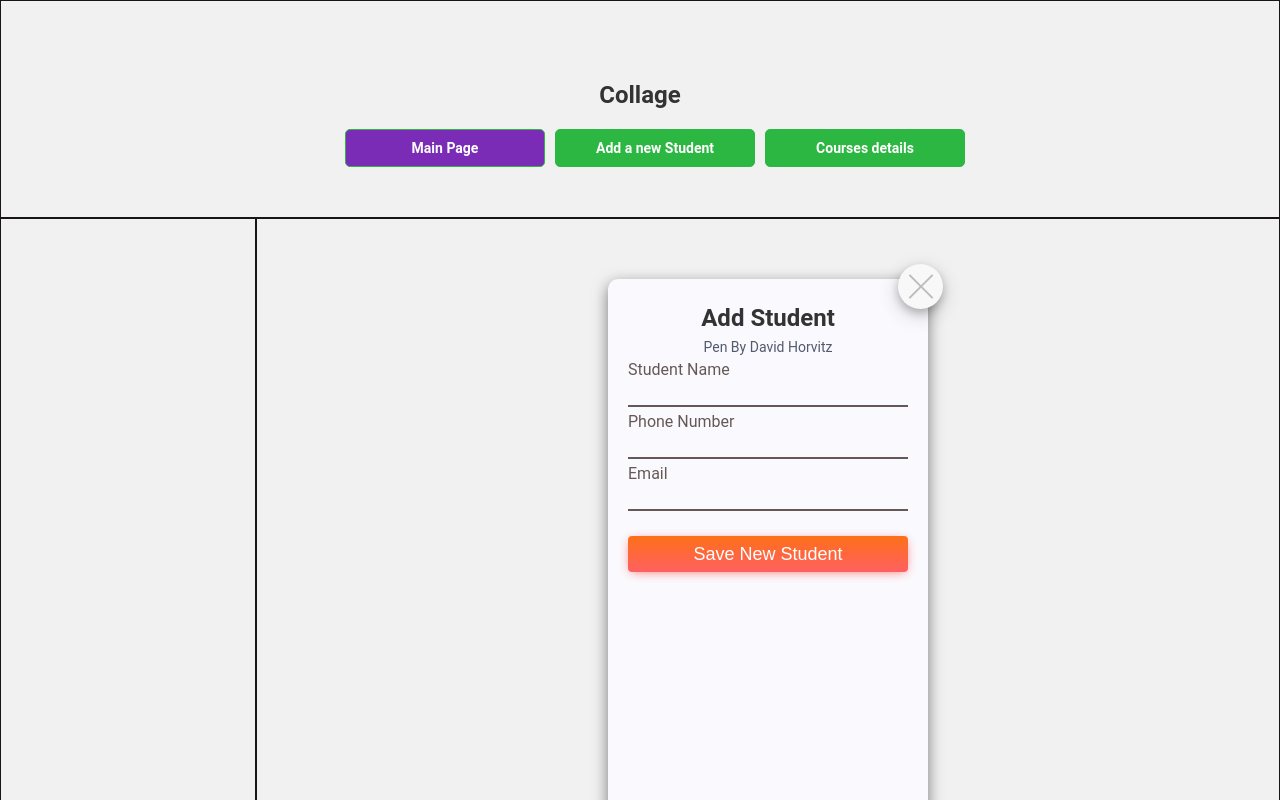
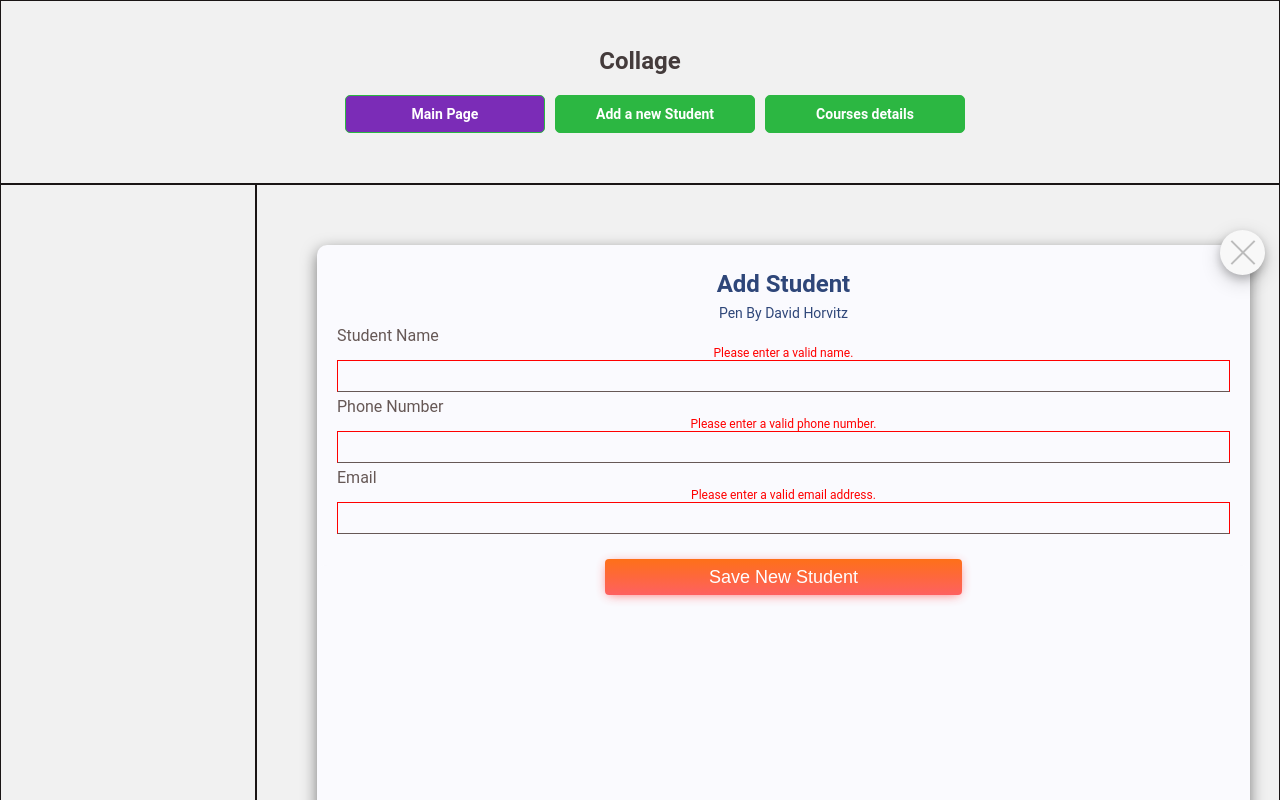
Before and after one commit to DavidHorvitz/collageClient, a React (Create React App) app: page /add-student in a window 1280 px wide. Shown: the top 800 px of the page. Built offline with nearby package versions, Linux system fonts and the light colour scheme; no server answers.

Commit message:
I added some validate to get Students Courses

```diff
--- a/src/components/CRUD/Student/AddStudent.jsx
+++ b/src/components/CRUD/Student/AddStudent.jsx
@@ -4,7 +4,7 @@ import ButtonClose from "../../Templates/ButtonClose/ButtonClose";
 import { useNavigate } from "react-router-dom";
 import { useDispatch } from "react-redux";
 import { addStudent } from "../../../store/actions/student/setStudent";
-
+import { isNameValid, isPhoneNumberValid, isEmailValid } from "../../../validation/inputValidation";
 const AddStudent = () => {
     const dispatch = useDispatch();
     const navigate = useNavigate();
@@ -21,6 +21,20 @@ const AddStudent = () => {
     }, [close, navigate]);
 
     const saveData = () => {
+        if (!isNameValid(Name)) {
+            alert('Please enter a valid name.');
+            return;
+        }
+
+        if (!isPhoneNumberValid(PhoneNumber)) {
+            alert('Please enter a valid phone number.');
+            return;
+        }
+
+        if (!isEmailValid(Email)) {
+            alert('Please enter a valid email address.');
+            return;
+        }
         const objData = {
             Name: Name,
             PhoneNumber: PhoneNumber,
@@ -45,35 +59,44 @@ const AddStudent = () => {
                 <div className="card_form">
                     <div className="input">
                         <input
-                            className="input_field"
+                            className={`input_field ${!isNameValid(Name) && "invalid"}`}
                             type="text"
                             value={Name}
                             onChange={(e) => setName(e.currentTarget.value)}
                         />
                         <label className="input_label">Student Name</label>
+                        {!isNameValid(Name) && (
+                            <span className="error">Please enter a valid name.</span>
+                        )}
                     </div>
+
                     <div className="input">
                         <input
-                            className="input_field"
+                            className={`input_field ${!isPhoneNumberValid(PhoneNumber) && "invalid"}`}
                             type="text"
                             value={PhoneNumber}
                             onChange={(e) => setPhoneNumber(e.currentTarget.value)}
                         />
                         <label className="input_label">Phone Number</label>
+                        {!isPhoneNumberValid(PhoneNumber) && (
+                            <span className="error">Please enter a valid phone number.</span>
+                        )}
                     </div>
+
                     <div className="input">
                         <input
-                            className="input_field"
+                            className={`input_field ${!isEmailValid(Email) && "invalid"}`}
                             type="text"
                             value={Email}
                             onChange={(e) => setEmail(e.currentTarget.value)}
                         />
                         <label className="input_label">Email</label>
+                        {!isEmailValid(Email) && (
+                            <span className="error">Please enter a valid email address.</span>
+                        )}
                     </div>
 
                     <button className="card_button" onClick={() => saveData()}  > Save New Student </button>
-
-
                 </div>
             </div>
         </div>
--- a/src/components/CRUD/Student/EditStudent.jsx
+++ b/src/components/CRUD/Student/EditStudent.jsx
@@ -4,6 +4,8 @@ import ButtonClose from "../../Templates/ButtonClose/ButtonClose";
 import { useLocation, useNavigate, useParams } from "react-router-dom";
 import { useDispatch } from "react-redux";
 import { editStudent } from "../../../store/actions/student/editStudent";
+import { isNameValid, isPhoneNumberValid, isEmailValid } from "../../../validation/inputValidation";
+
 const EditStudent = () => {
     const { id } = useParams();
     const navigate = useNavigate();
@@ -24,6 +26,20 @@ const EditStudent = () => {
 
 
     const saveUpdateData = async () => {
+        if (!isNameValid(Name)) {
+            alert('Please enter a valid name.');
+            return;
+        }
+
+        if (!isPhoneNumberValid(PhoneNumber)) {
+            alert('Please enter a valid phone number.');
+            return;
+        }
+
+        if (!isEmailValid(Email)) {
+            alert('Please enter a valid email address.');
+            return;
+        }
         const updateDateObject = {
             Name: Name,
             PhoneNumber: PhoneNumber,
@@ -48,17 +64,43 @@ const EditStudent = () => {
                 <h1 className="card_title">Edit Student</h1>
                 <p className="card_title-info">Pen By David Horvitz</p>
                 <div className="card_form">
+                <div className="input">
+                        <input
+                            className={`input_field ${!isNameValid(Name) && "invalid"}`}
+                            type="text"
+                            value={Name}
+                            onChange={(e) => setName(e.currentTarget.value)}
+                        />
+                        <label className="input_label">Student Name</label>
+                        {!isNameValid(Name) && (
+                            <span className="error">Please enter a valid name.</span>
+                        )}
+                    </div>
+
                     <div className="input">
-                        <input className="input_field" type="text" value={Name} onChange={e => setName(e.currentTarget.value)} />
-                        <label className="input_label">Name</label>
+                        <input
+                            className={`input_field ${!isPhoneNumberValid(PhoneNumber) && "invalid"}`}
+                            type="text"
+                            value={PhoneNumber}
+                            onChange={(e) => setPhoneNumber(e.currentTarget.value)}
+                        />
+                        <label className="input_label">Phone Number</label>
+                        {!isPhoneNumberValid(PhoneNumber) && (
+                            <span className="error">Please enter a valid phone number.</span>
+                        )}
                     </div>
+
                     <div className="input">
-                        <input className="input_field" type="text" value={PhoneNumber} onChange={e => setPhoneNumber(e.currentTarget.value)} />
-                        <label className="input_label">Phone Number</label>
-                    </div>
-                    <div className="input">
-                        <input className="input_field" type="text" value={Email} onChange={e => setEmail(e.currentTarget.value)} />
+                        <input
+                            className={`input_field ${!isEmailValid(Email) && "invalid"}`}
+                            type="text"
+                            value={Email}
+                            onChange={(e) => setEmail(e.currentTarget.value)}
+                        />
                         <label className="input_label">Email</label>
+                        {!isEmailValid(Email) && (
+                            <span className="error">Please enter a valid email address.</span>
+                        )}
                     </div>
                     <button className="card_button" onClick={() => saveUpdateData()} >Save Changes</button>
                 </div>
--- a/src/components/CRUD/Student/model.css
+++ b/src/components/CRUD/Student/model.css
@@ -17,7 +17,8 @@
     margin: 40px;
     padding: 25px 20px 10px;
     box-shadow: 0 5px 15px rgba(0, 0, 0, 0.5);
-    width: 320px;
+    width: 95%;
+    /* width: 1000px; */
     box-sizing: border-box;
     display: inline-table;
 }
@@ -41,7 +42,7 @@
     border-radius: 4px;
     border: none;
     outline: none;
-    width: 100%;
+    width: 40%;
     padding: 0 15px;
     font-size: 18px;
     line-height: 36px;
@@ -66,7 +67,7 @@
 }
 
 .card_info {
-    font-size: 14px;
+    font-size: 4px;
 }
 
 .input {
@@ -100,6 +101,9 @@
     font-size: 14px;
     line-height: 30px;
 }
+.input_field.invalid {
+    border: 1px solid red;
+  }
 
 .input_field:focus,
 .input_field:valid {
@@ -118,9 +122,9 @@
 
 body {
     font-family: Roboto, sans-serif;
-    color: #515a6e;
+    color: #2e4679;
     background-color: #d5eafc;
-    height: 100%;
+    height: 50%;
     margin: 0;
     /* display: flex; */
     align-items: center;
@@ -128,3 +132,8 @@ body {
 
 
 }
+.error {
+    color: red;
+    font-size: 12px;
+    margin-top: 5px;
+  }
--- a/src/components/CRUD/Student/studentWithCourses.css
+++ b/src/components/CRUD/Student/studentWithCourses.css
@@ -3,7 +3,7 @@
 	background-color: #f2f2f2;
 } */
 
-h1 {
+/* h1 {
 	text-align: center;
 	color: #333;
 	margin-top: 50px;
@@ -40,4 +40,4 @@ th {
 
 .course-title {
 	font-style: italic;
-}
+} */
--- a/src/components/Templates/Row.jsx
+++ /dev/null
@@ -1,32 +0,0 @@
-import React from "react";
-import row from "./row.css"
-
-
-export function Row1(props) {
-    const name = props.name;
-    return (
-        <div id="row1">{name}</div>
-    )
-}
-
-export function Row2(props) {
-    const phoneNumber = props.phoneNumber
-    return (
-        <div>{phoneNumber}</div>
-
-    )
-}
-export function Row3(props) {
-    const email = props.email
-    return (
-        <div>{email} </div>
-
-    )
-}
-export function Row4(props) {
-    const id = props.id
-    return (
-        <div id="row4">{id}</div>
-
-    )
-}
--- a/src/components/Templates/Spinner/spinner.css
+++ b/src/components/Templates/Spinner/spinner.css
@@ -3,8 +3,8 @@
     border: 10px solid #f3f3f3;
     border-top: 10px solid #3498db;
     border-radius: 50%;
-    width: 80px;
-    height: 80px;
+    width: 160px;
+    height: 160px;
     animation: spin 1s linear infinite;
   }
   @keyframes spin {
--- a/src/components/Templates/row.css
+++ /dev/null
@@ -1,9 +0,0 @@
-div{
-    text-align: center;
-}
-#row1{
-    width: 150px;
-}
-#row4{
-    width: 350px;
-}
--- a/src/components/studentTable.css
+++ b/src/components/studentTable.css
@@ -2,9 +2,9 @@
 
 .table {
     border-collapse: collapse;
-    width: 100%;
-    max-width: 400px;
-    /* margin: 0 auto; */
+    width: 90%;
+    /* max-width: 400px; */
+    margin: 0 auto;
 }
 
 th,
@@ -13,10 +13,13 @@ td {
     text-align: left;
     border: 1px solid #ddd;
     text-align: center;
-
+    font-size: small;
+    font-style: italic;
     background-color: #f2f2f2;
 }
-
+.action{
+    width: 300px;
+}
 .edit_button {
     background-color: rgb(44, 183, 66);
     color: white;
--- /dev/null
+++ b/src/validation/inputValidation.jsx
@@ -0,0 +1,19 @@
+// inputValidation.js
+
+// Check if the Name field is valid
+export const isNameValid = (name) => {
+    const regex = /^[A-Za-z -]{2,50}$/;
+    return regex.test(name);
+  }
+
+  // Check if the Number type phone number field is valid
+  export const isPhoneNumberValid = (phoneNumber) => {
+    const regex = /^(?:\+?\d{1,3}\s)?(?:\(\d{3}\)|\d{3})[\s-]?\d{3}[\s-]?\d{4}$/;
+    return regex.test(phoneNumber);
+  }
+
+  // Check if the String type email field is valid
+  export const isEmailValid = (email) => {
+    const regex = /^[^\s@]+@[^\s@]+\.[^\s@]{2,}$/;
+    return regex.test(email);
+  }
```
Also changed, not shown: src/components/StudentTable.jsx (+6 -8 lines). Lines whose indentation alone changed are shown as unchanged.
